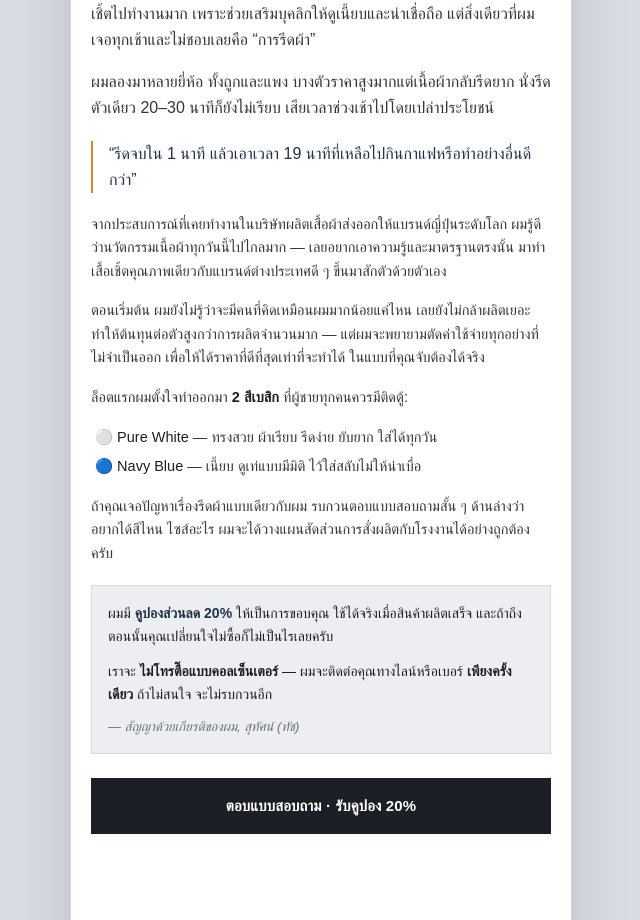
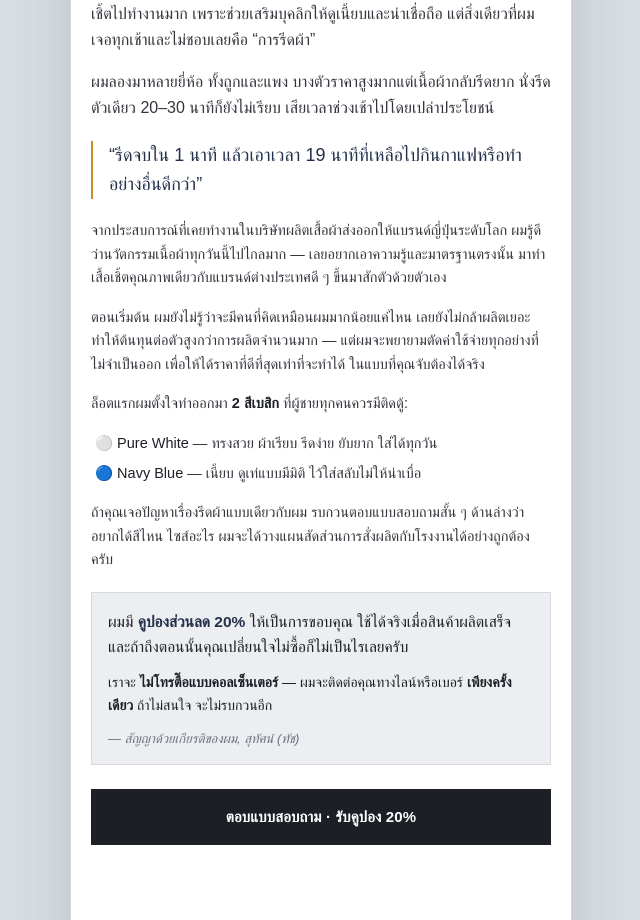
Before and after one commit to form8-essential/Form8-Test, a Next.js app: page / in a window 1280 px wide. Shown: the part 1249-2169 px from the top of the page, without its empty margins (319-959 px from the left). Built offline with nearby package versions, Linux system fonts and the light colour scheme; no server answers; a web font is replaced by a local one.

Commit message:
Update Landing.tsx

```diff
--- a/components/Landing.tsx
+++ b/components/Landing.tsx
@@ -156,7 +156,7 @@ export default function Landing() {
           </p>
         </div>
 
-        <blockquote className="reveal mt-5 border-l-2 border-amber pl-4 text-[16px] leading-relaxed font-medium text-navy">
+        <blockquote className="reveal mt-5 border-l-2 border-amber pl-4 text-[18px] leading-relaxed font-medium text-navy">
           “รีดจบใน 1 นาที แล้วเอาเวลา 19 นาทีที่เหลือไปกินกาแฟหรือทำอย่างอื่นดีกว่า”
         </blockquote>
 
@@ -190,7 +190,7 @@ export default function Landing() {
 
         {/* คำสัญญา */}
         <div className="reveal mt-5 bg-steam border border-line p-4">
-          <p className="text-[14px] leading-relaxed text-ink">
+          <p className="text-[15.5px] leading-relaxed text-ink">
             ผมมี <span className="font-semibold text-navy">คูปองส่วนลด 20%</span> ให้เป็นการขอบคุณ
             ใช้ได้จริงเมื่อสินค้าผลิตเสร็จ และถ้าถึงตอนนั้นคุณเปลี่ยนใจไม่ซื้อก็ไม่เป็นไรเลยครับ
           </p>
```
